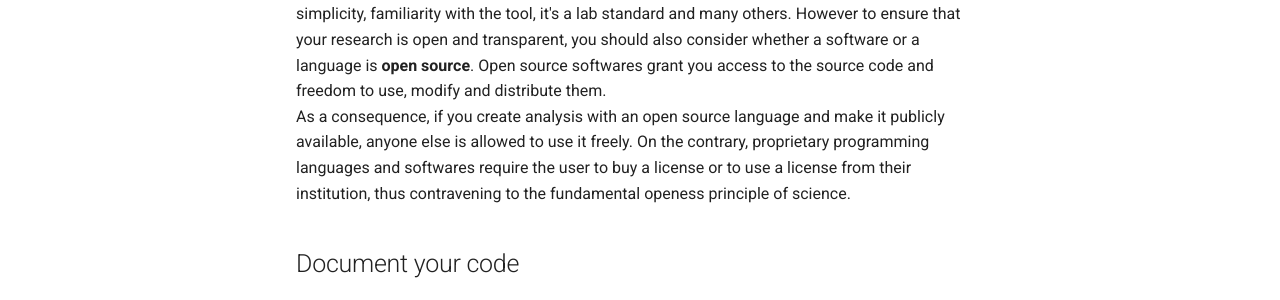
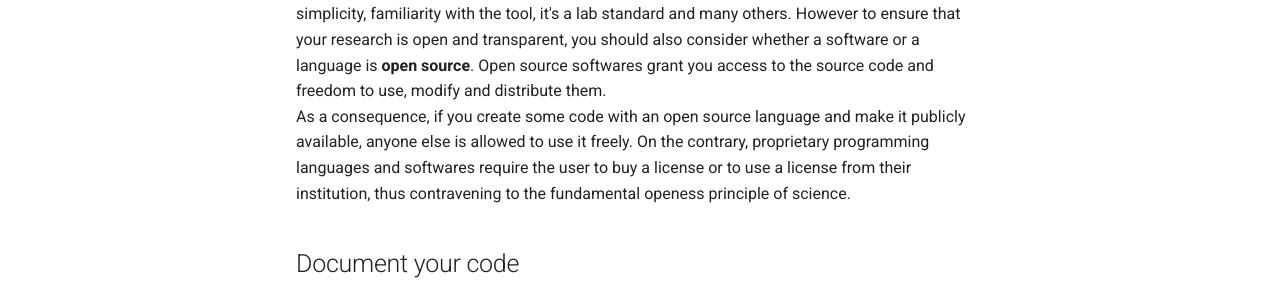
Before and after one commit to pvavra/temp-ipsy, an MkDocs documentation site: the page built from docs/open-science/code-management/sharing.md, in a window 1280 px wide and 900 px high. Shown: the part 394-694 px from the top of the window. Built offline with MkDocs 1.6.1 and Material for MkDocs 9.7.7, drawn with Linux system fonts in a browser that asks for light colours.

Commit message:
modify open scource paragraph

```diff
--- a/docs/open-science/code-management/sharing.md
+++ b/docs/open-science/code-management/sharing.md
@@ -6,7 +6,7 @@ Sharing your code is essential for making your research open and reproducible, i
 
 There are several reasons why people choose a programming language or an analysis software: simplicity, familiarity with the tool, it's a lab standard and many others. However to ensure that your research is open and transparent, you should also consider whether a software or a language is **open source**.
 Open source softwares grant you access to the source code and freedom to use, modify and distribute them.
-As a consequence, if you create analysis with an open source language and make it publicly available, anyone else is allowed to use it freely. On the contrary, proprietary programming languages and softwares require the user to buy a license or to use a license from their institution, thus contravening to the fundamental openess principle of science.
+As a consequence, if you create some code with an open source language and make it publicly available, anyone else is allowed to use it freely. On the contrary, proprietary programming languages and softwares require the user to buy a license or to use a license from their institution, thus contravening to the fundamental openess principle of science.
 
 ## Document your code
 
```
